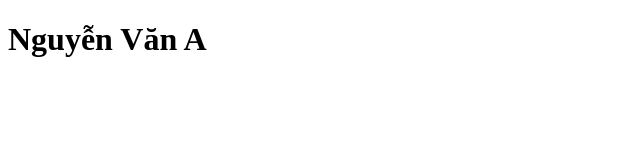
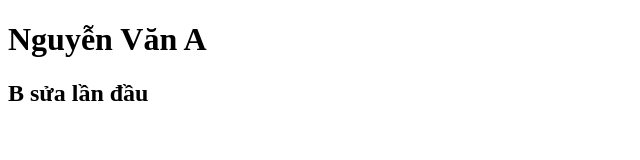
Before and after one commit to PhiLong1803/teamAB, a plain HTML site: page index.html in a window 1280 px wide. Shown: the whole page, without its empty margins (0-640 px from the left). Drawn offline with Linux system fonts and the light colour scheme.

Commit message:
2. B sửa lần 1

```diff
--- a/index.html
+++ b/index.html
@@ -7,5 +7,6 @@
 </head>
 <body>
     <h1>Nguyễn Văn A</h1>
+    <h2>B sửa lần đầu</h2>
 </body>
 </html>
```
